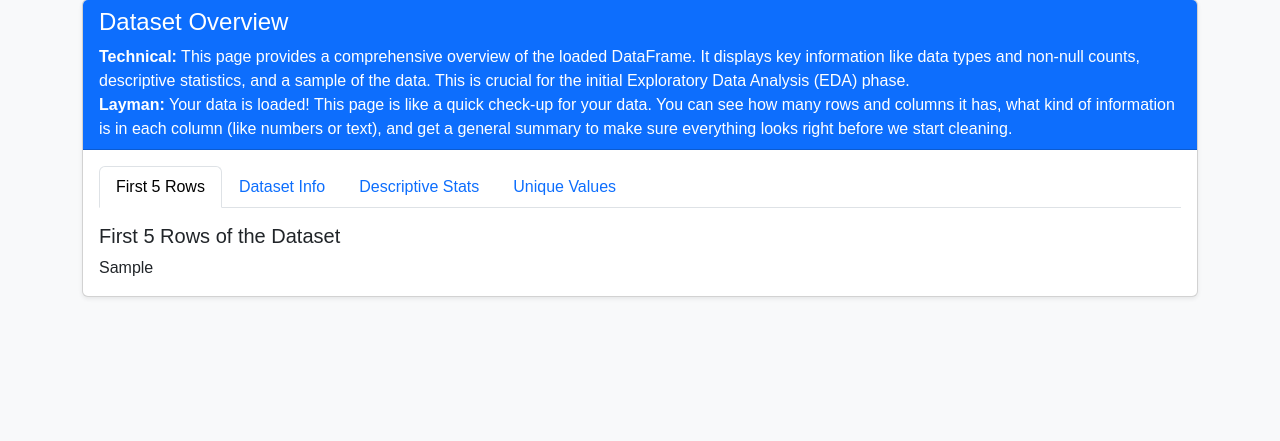
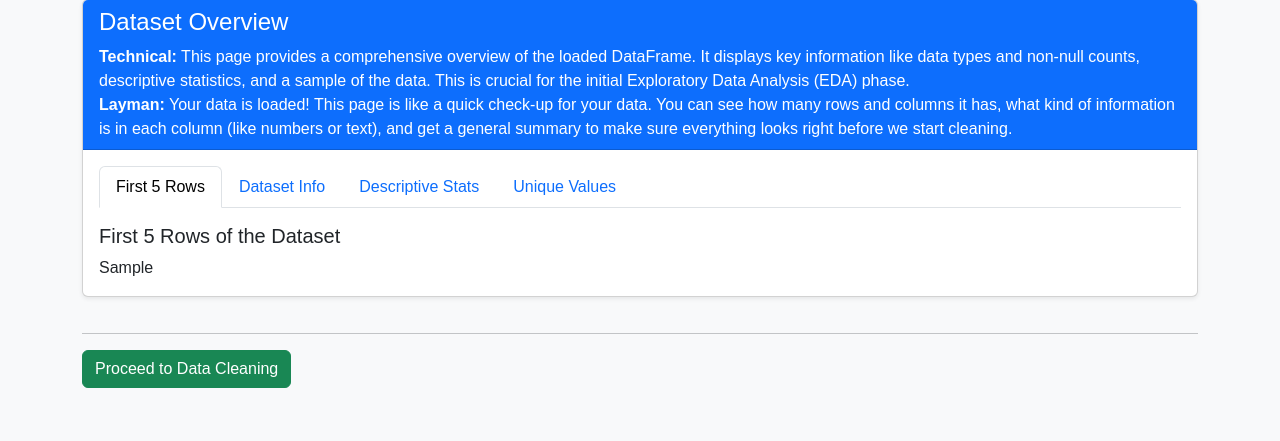
Before and after one commit to laxjovial/data_sci_webapp, a Flask app: template templates/data_viewer.html in a window 1280 px wide. Shown: the part 107-548 px from the top of the page. Run offline with Flask 3, Linux system fonts and the light colour scheme; the template is opened without the code that fills it: most values are stand-ins (such as "Sample title", 1, 10 or a date in 2020).

Commit message:
Update data_viewer.html

```diff
--- a/templates/data_viewer.html
+++ b/templates/data_viewer.html
@@ -70,4 +70,8 @@
         </div>
     </div>
 </div>
+<hr>
+<a href="{{ url_for('data_cleaning') }}" class="btn btn-success">Proceed to Data Cleaning</a>
+
+
 {% endblock %}
```
